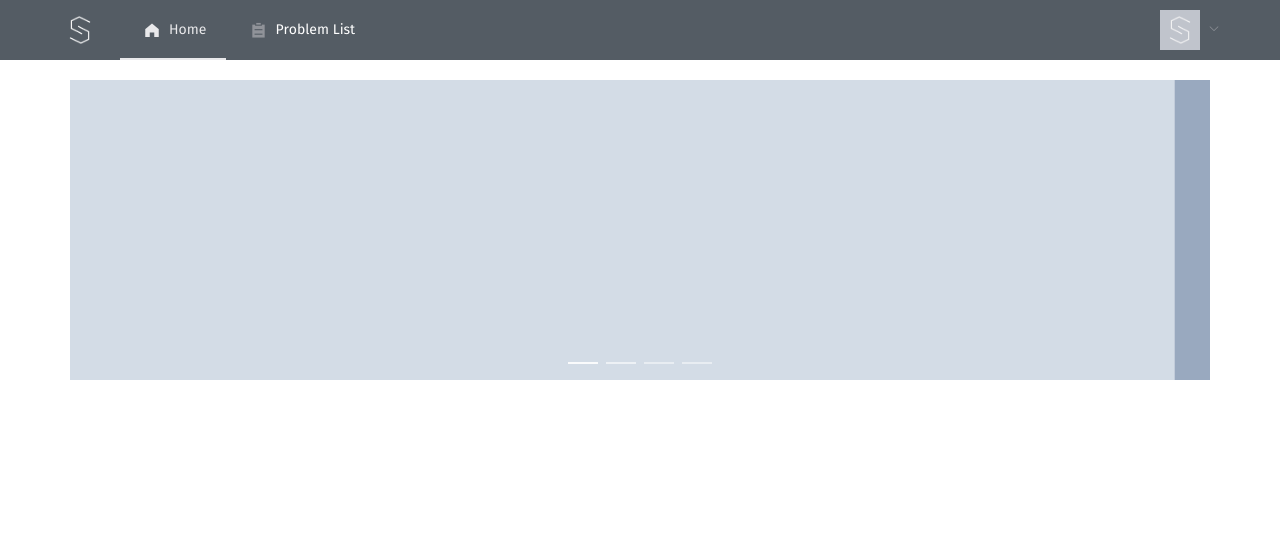
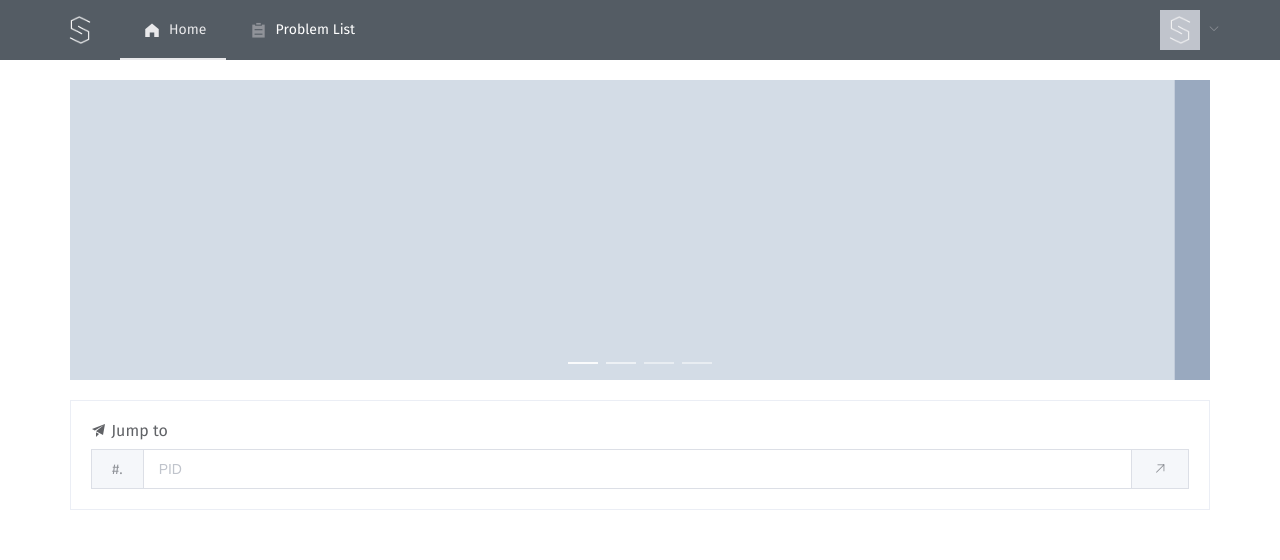
Before and after one commit to segment-oj/segmentoj-frontend, a Vue app: page / in a window 1280 px wide. Shown: the top 560 px of the page. Built offline with nearby package versions, Linux system fonts and the light colour scheme; what vue-katex, vue-unique-id would draw is missing.

Commit message:
add jump to in home page
Signed-off-by: zhangtianli2006 <zhangtianli2006@163.com>

```diff
--- a/src/components/home/page.vue
+++ b/src/components/home/page.vue
@@ -1,14 +1,25 @@
 <template>
-  <carousel/>
+  <div>
+    <carousel/>
+    <jumpTo class="item" />
+  </div>
 </template>
 
 <script>
 import Carousel from './carousel.vue';
+import jumpTo from './../lib/jumpTo.vue';
 
 export default {
   name: 'Home',
   components: {
-    Carousel
+    Carousel,
+    jumpTo
   }
 };
 </script>
+
+<style scoped>
+.item {
+    margin-top: 20px;
+}
+</style>
--- a/src/components/lib/AjaxTable.vue
+++ b/src/components/lib/AjaxTable.vue
@@ -9,8 +9,7 @@
         :width="item.width"
         :align="item.align"
         :header-align="item.headerAlign"
-      >
-      </el-table-column>
+      />
     </el-table>
     <el-pagination
       :page-size="this.limit"
@@ -19,7 +18,7 @@
       @current-change="this.onPageChange"
       class="pagination"
       :total="this.total"
-    ></el-pagination>
+    />
   </div>
 </template>
 
--- /dev/null
+++ b/src/components/lib/jumpTo.vue
@@ -0,0 +1,31 @@
+<template>
+  <el-card>
+    <i class="el-icon-s-promotion" />
+    Jump to
+    <el-input
+      placeholder="PID"
+      v-model="jumpToProblem"
+      class="input-with-select"
+      style="margin-top: 9px;"
+    >
+      <template slot="prepend">#.</template>
+      <el-button slot="append" icon="el-icon-top-right" @click="jump"></el-button>
+    </el-input>
+  </el-card>
+</template>
+
+<script>
+export default {
+  name: 'jumpTo',
+  data() {
+    return {
+      jumpToProblem: null
+    };
+  },
+  methods: {
+    jump() {
+      this.$router.push('/problem/' + this.jumpToProblem);
+    }
+  }
+};
+</script>
--- a/src/components/problem/list.vue
+++ b/src/components/problem/list.vue
@@ -6,19 +6,7 @@
         </el-card>
       </el-col>
       <el-col :span="6">
-        <el-card>
-          <i class="el-icon-s-promotion" />
-          Jump to
-          <el-input
-            placeholder="PID"
-            v-model="jumpToProblem"
-            class="input-with-select"
-            style="margin-top: 9px;"
-          >
-            <template slot="prepend">#.</template>
-            <el-button slot="append" icon="el-icon-top-right" @click="jump"></el-button>
-          </el-input>
-        </el-card>
+        <jumpTo />
       </el-col>
       <el-col :span="8">
         <el-card>
@@ -67,6 +55,7 @@
 <script>
 import apiurl from './../../apiurl';
 import AjaxTable from './../lib/AjaxTable.vue';
+import jumpTo from './../lib/jumpTo.vue';
 import listTag from './listTag.vue';
 
 export default {
@@ -76,7 +65,6 @@ export default {
       alive: true,
       ajax_url: apiurl('/problem/list'),
       limit: 50,
-      jumpToProblem: null,
       showTags: false,
       columns: [{
         name: 'score',
@@ -130,13 +118,11 @@ export default {
       this.$nextTick(() => {
         this.alive = true;
       });
-    },
-    jump() {
-      this.$router.push('/problem/' + this.jumpToProblem);
     }
   },
   components: {
-    AjaxTable
+    AjaxTable,
+    jumpTo
   },
   mounted() {
     this.$axios
@@ -157,8 +143,4 @@ export default {
 .item {
     margin-top: 20px;
 }
-
-.margin-top {
-    margin-top: 8px;
-}
 </style>
```
